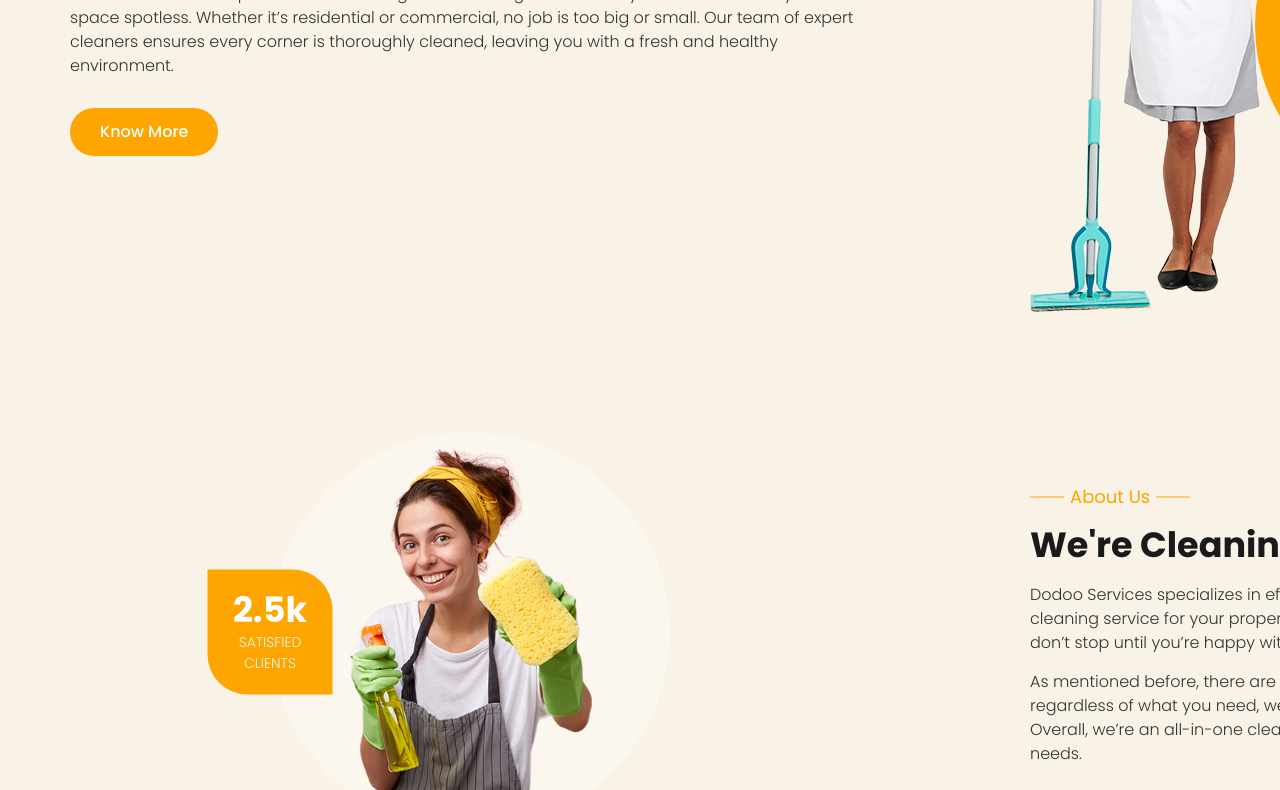
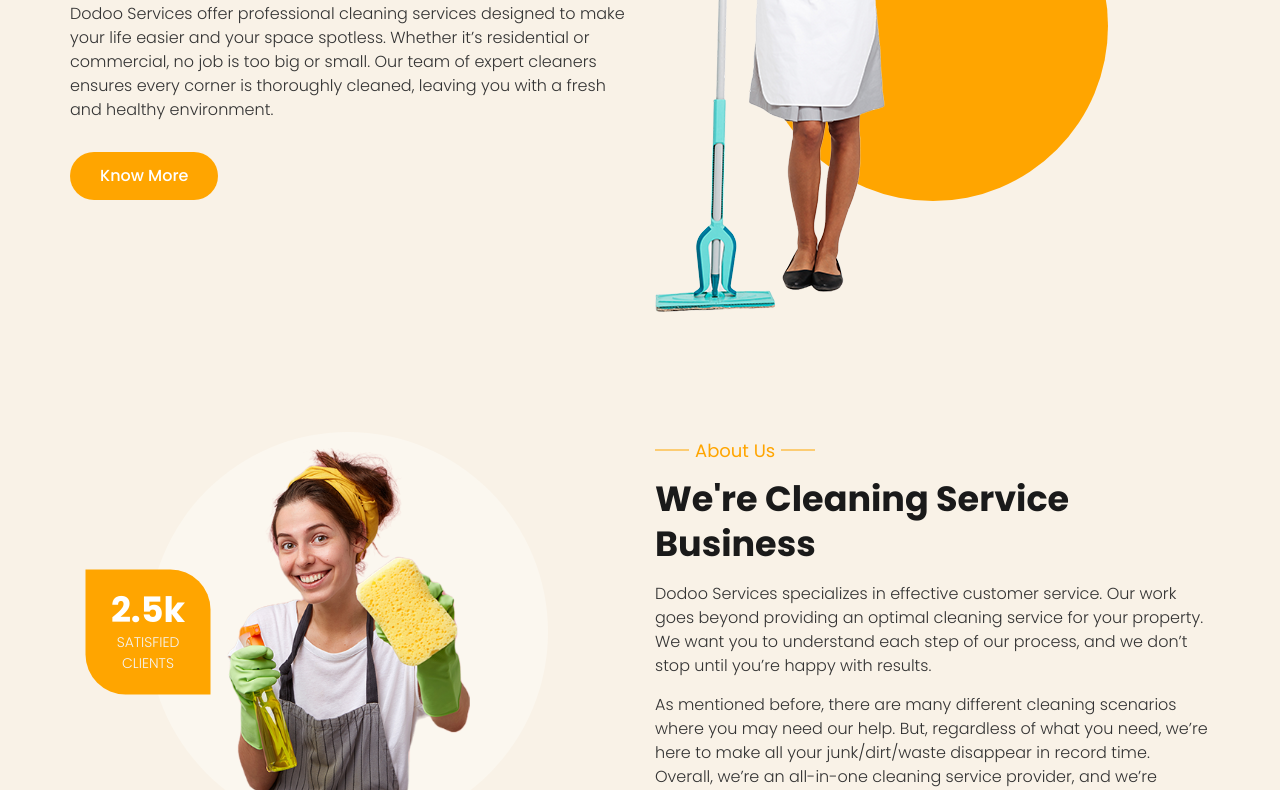
Before and after one commit to dodooadmin/dodoo.service.github.io, a plain HTML site: page index.html in a window 1280 px wide. Shown: the part 360-1150 px from the top of the page. Drawn offline with Linux system fonts and the light colour scheme.

Commit message:
Update style.css

```diff
--- a/css/style.css
+++ b/css/style.css
@@ -128,7 +128,7 @@
 .grid{
     display: grid;
     grid-template-columns: repeat(12, 1fr);
-    gap: 160px;
+    gap: 30px;
 }
 /* # section */
 .section-padding{
```
